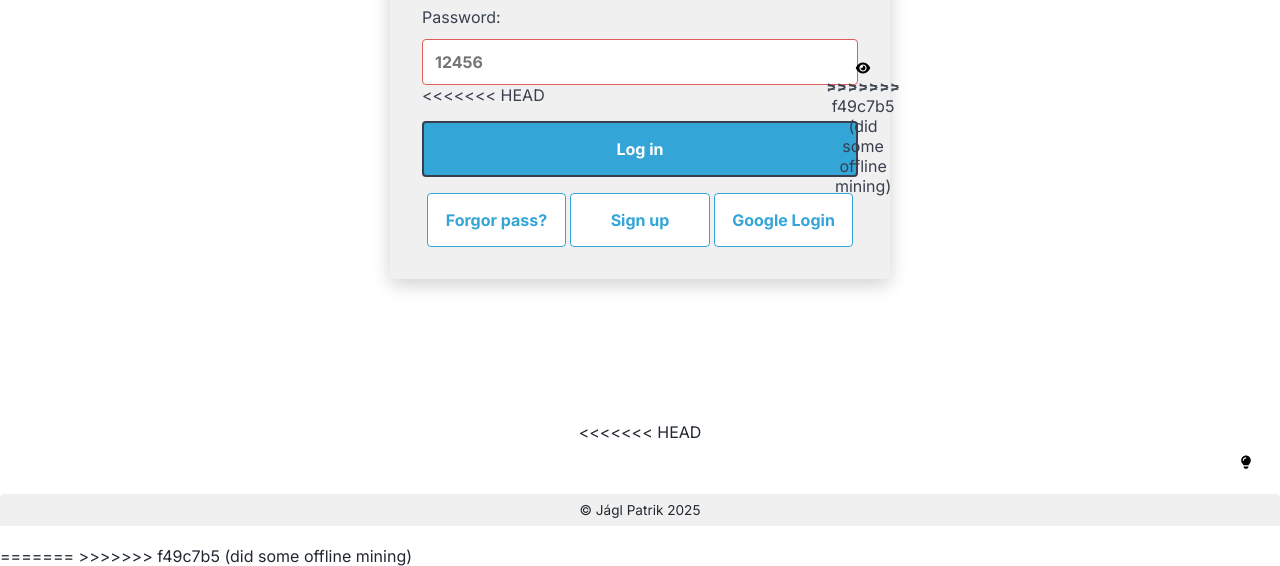
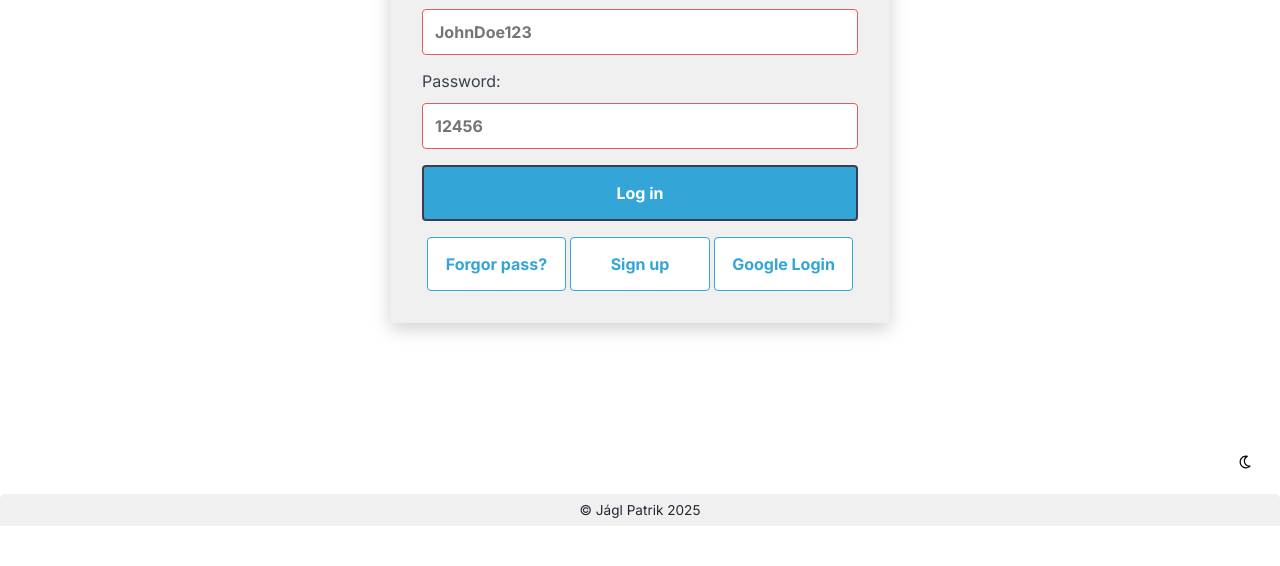
Before and after one commit to 7apri/TooSimpleDash-schoolProject, a website: page login.html in a window 1280 px wide. Shown: the part 274-840 px from the top of the page. After the commit the page ends 800 px from the top, so only its background shows below. Drawn offline with Linux system fonts and the light colour scheme.

Commit message:
Fixed my pickaxe

```diff
--- a/index.html
+++ b/index.html
@@ -1,77 +1,9 @@
 <!DOCTYPE html>
-<<<<<<< HEAD
-=======
 <html lang="cs">
->>>>>>> f49c7b5 (did some offline mining)
 <head>
     <meta charset="UTF-8">
     <meta name="viewport" content="width=device-width, initial-scale=1.0">
     <meta http-equiv="X-UA-Compatible" content="IE=edge">
-<<<<<<< HEAD
-    <title>SimpleDash</title>
-
-    <link rel="icon" type="image/x-icon" href="./assets/favicon.ico">
-
-    <!-- CSS -->
-    <link rel="stylesheet" href="./css/base.css">
-    <link rel="stylesheet" href="./css/main.css">
-
-
-    <!-- Meta description  -->
-    <meta name="description" content="Login page for SimpleDash - simple and clean dashboard login.">
-
-    <!-- Social media tagy -->
-    <meta property="og:title" content=" SimpleDash ">
-    <meta property="og:description" content="A simple dashboard">
-    <meta property="og:type" content="website">
-    <meta property="og:image" content="./assets/og-image.png">
-
-    <!-- Theme color for mobile browsers -->
-    <meta name="theme-color" content="#393E46">
-</head>
-<body>
-    <header>
-        <h1>Simle Dash</h1>
-        <span>Hi Username</span>
-        <div class="left">
-            <button class="mode-btn">
-                <img src="./assets/Icons/lightbulb-solid-full.svg"alt="switch to light mode" width="24px" height="24px" class="icon">
-            </button>
-            <button class="log-out-btn">Log out</button>
-        </div>
-    </header>
-    <main>
-        <section class="widget weather " tabindex="0">
-            <div class="weather-main">
-                <span class="temp"></span>
-                <span class="city"></span>
-            </div>
-            <div class="weather-short hidden">
-                <h2>WEATHER SHORT</h2>
-            </div>
-        </section>
-        <section class="widget todo" tabindex="0">
-            <ul class="todo-list">
-                <li>
-                    <label class="todo-item">
-                        <input type="checkbox" tabindex="-1">
-                        <span></span>
-                    </label>
-                </li>
-            </ul>
-            <div class="todo-short hidden">
-                <h2>TODO SHORT</h2>
-            </div>
-        </section>
-        <section class="widget calendar" tabindex="0">
-            <div class="calendar-short hidden">
-                <h2>CALENDAR SHORT</h2>
-            </div>
-        </section>
-    </main>
-    <script src="./js/main.js" type="module"></script>
-</body>
-=======
 
     <meta property="og:title" content="SimpleDash">
     <meta property="og:description" content="A simple dashboard">
@@ -269,5 +201,4 @@
 </body>
 <script src="./js/dashboard/main.js" type="module"></script>
 
->>>>>>> f49c7b5 (did some offline mining)
 </html>
--- a/js/util/theme.js
+++ b/js/util/theme.js
@@ -1,48 +1,11 @@
 const THEME_KEY = 'theme';
-<<<<<<< HEAD
-=======
 let metaEL = document.querySelector('meta[name="theme-color"]');
 const root = document.documentElement;
->>>>>>> f49c7b5 (did some offline mining)
 
 function updateThemeButton(btn, theme) {
   if (!btn) return;
   const next = theme === 'light' ? 'dark' : 'light';
   btn.setAttribute('aria-pressed', theme === 'light' ? 'true' : 'false');
-<<<<<<< HEAD
-
-  const img = btn.querySelector('img');
-  if (img) {
-    const iconByNextMode = {
-      light: './assets/Icons/lightbulb-solid-full.svg',
-      dark: './assets/Icons/moon-regular-full.svg'
-    };
-    img.src = iconByNextMode[next] || img.src;
-    img.alt = `switch to ${next} mode`;
-  }
-}
-
-export function applyTheme(theme) {
-  const root = document.documentElement;
-  if (theme === 'light') root.setAttribute('data-theme', 'light');
-  else root.removeAttribute('data-theme'); // default = dark
-
-  localStorage.setItem(THEME_KEY, theme);
-  updateThemeButton(document.querySelector('.mode-btn'), theme);
-}
-
-export function applyThemeFromButton(theme, btn = document.querySelector('.mode-btn')) {
-  applyTheme(theme);
-  updateThemeButton(btn, theme);
-}
-
-export function getSystemTheme() {
-  const saved = localStorage.getItem(THEME_KEY);
-  if (saved) return saved;
-  return window.matchMedia('(prefers-color-scheme: light)').matches ? 'light' : 'dark';
-}
-
-=======
   btn.setAttribute('aria-label',next === "light" ? "Přepnout na světlý režim" : "Přepnout na tmavý režim" )
 
   const img = btn.querySelector('use');
@@ -99,4 +62,3 @@
     setupThemeBtn();
   }
 }
->>>>>>> f49c7b5 (did some offline mining)
--- a/login.html
+++ b/login.html
@@ -3,33 +3,13 @@
     <meta charset="UTF-8">
     <meta name="viewport" content="width=device-width, initial-scale=1.0">
     <meta http-equiv="X-UA-Compatible" content="IE=edge">
-<<<<<<< HEAD
-    <title>Login | SimpleDash</title>
-
-    <link rel="icon" type="image/x-icon" href="./assets/favicon.ico">
-
-    <!-- CSS -->
-    <link rel="stylesheet" href="./css/base.css">
-    <link rel="stylesheet" href="./css/login.css">
-
-
-    <!-- Meta description  -->
-    <meta name="description" content="Login page for SimpleDash - simple and clean dashboard login.">
-
-    <!-- Social media / Open Graph tags -->
-=======
     <meta name="description" content="Login page for SimpleDash -not working rn (and never tbh)">
 
->>>>>>> f49c7b5 (did some offline mining)
     <meta property="og:title" content="Login | SimpleDash">
     <meta property="og:description" content="Log in to your SimpleDash account.">
     <meta property="og:type" content="website">
     <meta property="og:image" content="./assets/og-image.png">
 
-<<<<<<< HEAD
-    <!-- Theme color for mobile browsers -->
-    <meta name="theme-color" content="#393E46">
-=======
     <meta name="theme-color" content="">
     <meta name="color-scheme" content="dark light">
 
@@ -55,7 +35,6 @@
         })();
     </script>
     <link rel="stylesheet" href="./css/login/main.css">
->>>>>>> f49c7b5 (did some offline mining)
 </head>
 <body>
     <main>
@@ -68,15 +47,10 @@
             <label for="password">Password:</label>
             <div class="input-wrap">
                 <input type="password" id="password" name="password" placeholder="12456" required >
-<<<<<<< HEAD
-                <button id="togglePassword" class="pass-visibility" type="button">
-                    <img src="./assets/Icons/eye-solid-full.svg" alt="" width="24" height="24" class="icon">
-=======
                 <button id="togglePassword" class="pass-visibility" type="button" aria-label="Schovat heslo">
                     <svg class="icon" aria-hidden="true" aria-hidden="true">
                         <use href="./assets/iconBundle#eye"></use>
                     </svg>
->>>>>>> f49c7b5 (did some offline mining)
                 </button>
             </div>
 
@@ -88,16 +62,6 @@
             <button id="google-login" class="google">Google Login</button>
         </div>
         </div>
-<<<<<<< HEAD
-        <button class="mode-btn">
-            <img src="./assets/Icons/lightbulb-solid-full.svg" alt="switch to light mode" width="24" height="24" class="icon">
-        </button>
-    </main>
-    <footer>
-        <span>&copy; Jágl Patrik 2025</span>
-    </footer>
-    <script src="./js/login.js" type="module"></script>
-=======
         <button class="mode-btn" aria-label="">
             <svg class="icon" aria-hidden="true">
                 <use href=""></use>
@@ -107,6 +71,5 @@
         <span>&copy; Jágl Patrik 2025</span>
     </footer>
     <script src="./js/login/main.js" type="module"></script>
->>>>>>> f49c7b5 (did some offline mining)
 </body>
 </html>
```
